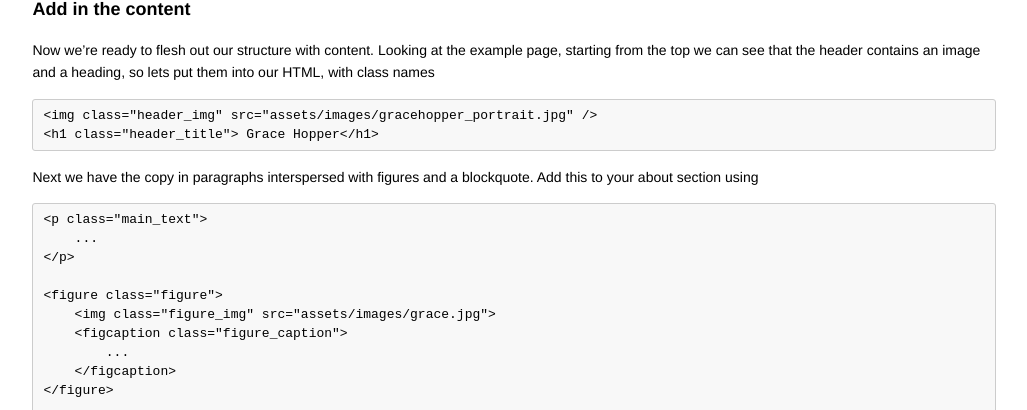
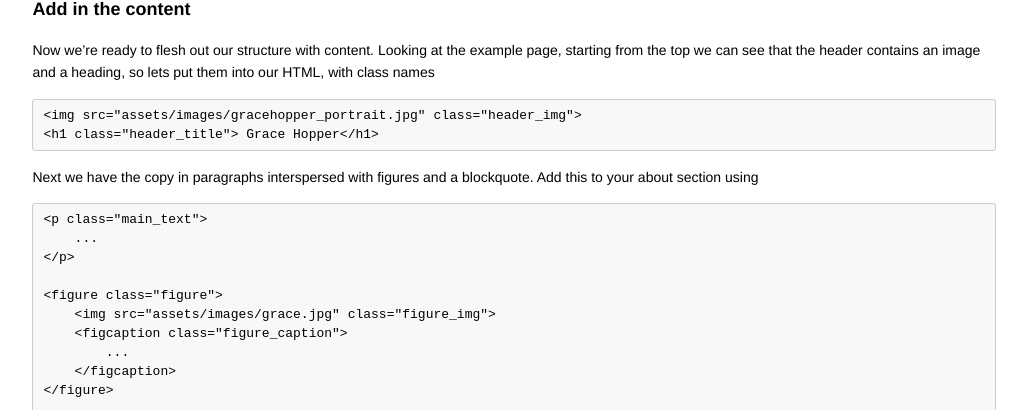
Before and after one commit to codebar/tutorials, a Jekyll site: the page built from html/lesson7/tutorial.md, in a window 1280 px wide and 900 px high, scrolled down 2286 px. Shown: the part 152-562 px from the top of the window, without its empty margins (126-1153 px from the left). Built offline with Jekyll 4.4.1, drawn with Linux system fonts in a browser that asks for light colours; Markdown is read by kramdown in place of the engine named in the settings; some of the changed text lies outside the part shown.

Commit message:
sort ordering of href and class

```diff
--- a/html/lesson7/tutorial.md
+++ b/html/lesson7/tutorial.md
@@ -114,7 +114,7 @@ This is the structure of our page.
 
 Now we're ready to flesh out our structure with content.  Looking at the example page, starting from the top we can see that the header contains an image and a heading, so lets put them into our HTML, with class names
 
-    <img class="header_img" src="assets/images/gracehopper_portrait.jpg" />
+    <img src="assets/images/gracehopper_portrait.jpg" class="header_img">
     <h1 class="header_title"> Grace Hopper</h1>
 
 Next we have the copy in paragraphs interspersed with figures and a blockquote. Add this to your about section using
@@ -124,7 +124,7 @@ Next we have the copy in paragraphs interspersed with figures and a blockquote.
     </p>
 
     <figure class="figure">
-        <img class="figure_img" src="assets/images/grace.jpg">
+        <img src="assets/images/grace.jpg" class="figure_img">
         <figcaption class="figure_caption">
             ...
         </figcaption>
```
